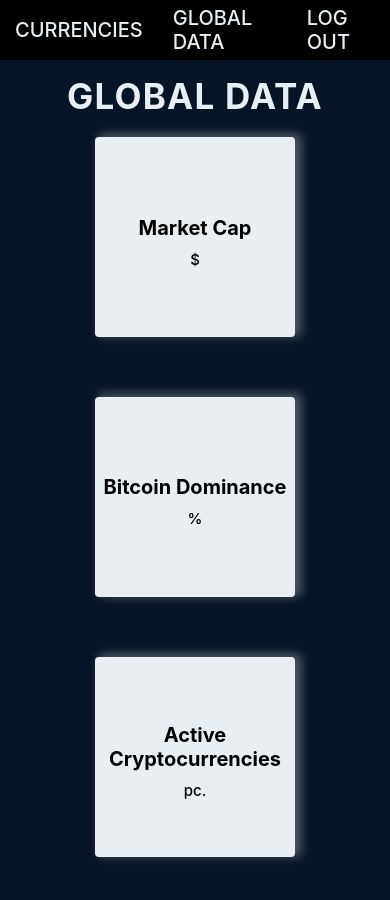
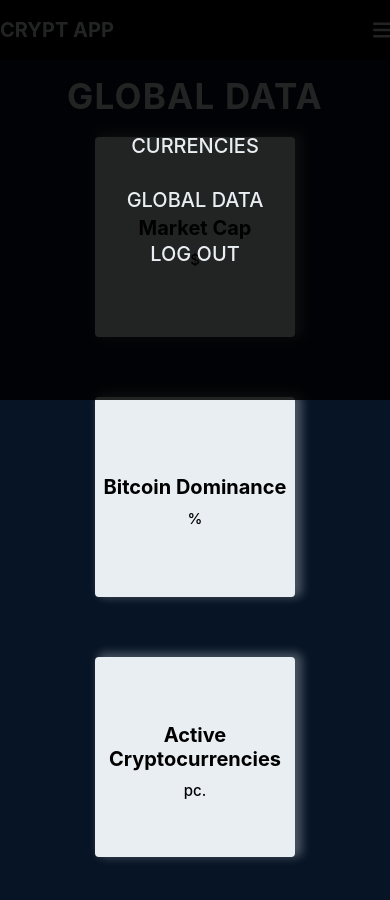
Before and after one commit to tamaskovacs0408/crypto_app, a React (Create React App) app: page /global in a window 390 px wide. Shown: the top 900 px of the page. Built offline with nearby package versions, Linux system fonts and the light colour scheme; no server answers.

Commit message:
Create hamburger menu

```diff
--- a/src/Components/MenuNav/css/index.css
+++ b/src/Components/MenuNav/css/index.css
@@ -4,15 +4,42 @@
   display: -webkit-box;
   display: -ms-flexbox;
   display: flex;
-  -webkit-box-pack: start;
-      -ms-flex-pack: start;
-          justify-content: flex-start;
+  -webkit-box-pack: justify;
+      -ms-flex-pack: justify;
+          justify-content: space-between;
   -webkit-box-align: center;
       -ms-flex-align: center;
           align-items: center;
   background-color: black;
 }
-.navbar .nav_link {
+.navbar .logo {
+  color: #E8EEF2;
+  font-size: 2rem;
+  text-transform: uppercase;
+}
+.navbar nav {
+  width: 100%;
+  height: 400px;
+  position: fixed;
+  top: 0;
+  left: 0;
+  display: -webkit-box;
+  display: -ms-flexbox;
+  display: flex;
+  -webkit-box-orient: vertical;
+  -webkit-box-direction: normal;
+      -ms-flex-direction: column;
+          flex-direction: column;
+  -webkit-box-pack: center;
+      -ms-flex-pack: center;
+          justify-content: center;
+  -webkit-box-align: center;
+      -ms-flex-align: center;
+          align-items: center;
+  background-color: rgba(0, 0, 0, 0.856);
+  z-index: 2;
+}
+.navbar nav .nav_link {
   text-decoration: none;
   color: #E8EEF2;
   margin: 15px;
@@ -22,16 +49,68 @@
   -webkit-transition: color 0.2s ease-in;
   transition: color 0.2s ease-in;
 }
-.navbar .nav_link:hover {
+.navbar nav .nav_link:hover {
   color: #FEC601;
 }
-.navbar .nav_link:active {
+.navbar nav .nav_link:active {
   color: #FEC601;
 }
-.navbar .nav_link:visited {
+.navbar nav .nav_link:visited {
   color: none;
 }
+.navbar .hamburger_icon {
+  color: #E8EEF2;
+  font-size: 2rem;
+  margin-left: 20px;
+}
 
-.navbar:last-child {
-  justify-items: flex-end;
+@media screen and (min-width: 992px) {
+  .navbar {
+    width: 100%;
+    height: 60px;
+    display: -webkit-box;
+    display: -ms-flexbox;
+    display: flex;
+    -webkit-box-pack: start;
+        -ms-flex-pack: start;
+            justify-content: flex-start;
+    -webkit-box-align: center;
+        -ms-flex-align: center;
+            align-items: center;
+    background-color: black;
+  }
+  .navbar .logo {
+    color: #E8EEF2;
+  }
+  .navbar nav {
+    -webkit-box-pack: end;
+        -ms-flex-pack: end;
+            justify-content: flex-end;
+    -webkit-box-orient: horizontal;
+    -webkit-box-direction: normal;
+        -ms-flex-direction: row;
+            flex-direction: row;
+  }
+  .navbar nav .nav_link {
+    text-decoration: none;
+    color: #E8EEF2;
+    margin: 15px;
+    font-size: 2rem;
+    font-weight: 500;
+    text-transform: uppercase;
+    -webkit-transition: color 0.2s ease-in;
+    transition: color 0.2s ease-in;
+  }
+  .navbar nav .nav_link:hover {
+    color: #FEC601;
+  }
+  .navbar nav .nav_link:active {
+    color: #FEC601;
+  }
+  .navbar nav .nav_link:visited {
+    color: none;
+  }
+  .navbar .navbar:last-child {
+    justify-items: flex-end;
+  }
 }
--- a/src/Components/MenuNav/index.jsx
+++ b/src/Components/MenuNav/index.jsx
@@ -1,10 +1,16 @@
-import React from "react";
+import React, { useState } from "react";
 import { Link } from "react-router-dom";
+import { FontAwesomeIcon } from "@fortawesome/react-fontawesome";
+import { faBars } from "@fortawesome/free-solid-svg-icons";
 import "./index.scss";
 
 export default function MenuNav() {
+  const [showNavbar, setshowNavbar] = useState(false);
+
   return (
     <div className="navbar">
+      <h2 className="logo">Crypt app</h2>
+      <nav>
         <Link className="nav_link" to="/menu">
           Currencies
         </Link>
@@ -14,6 +20,8 @@ export default function MenuNav() {
         <Link className="nav_link" to="/">
           Log out
         </Link>
+      </nav>
+      <FontAwesomeIcon className="hamburger_icon" icon={faBars}/>
     </div>
   );
 }
--- a/src/Components/MenuNav/index.scss
+++ b/src/Components/MenuNav/index.scss
@@ -1,3 +1,56 @@
+.navbar {
+  width: 100%;
+  height: 60px;
+  display: flex;
+  justify-content: space-between;
+  align-items: center;
+  background-color: black;
+
+  .logo {
+    color: #E8EEF2;
+    font-size: 2rem;
+    text-transform: uppercase;
+  }
+  nav {
+    width: 100%;
+    height: 400px;
+    position: fixed;
+    top: 0;
+    left: 0;
+    display: flex;
+    flex-direction: column;
+    justify-content: center;
+    align-items: center;
+    background-color: rgba(0, 0, 0, 0.856);
+    z-index: 2;
+    .nav_link {
+      text-decoration: none;
+      color: #E8EEF2;
+      margin: 15px;
+      font-size: 2rem;
+      font-weight: 500;
+      text-transform: uppercase;
+      transition: color 0.2s ease-in;
+    }
+    .nav_link:hover {
+      color: #FEC601;
+      //text-shadow: 1px 0px 1px white;
+    }
+    .nav_link:active {
+      color: #FEC601;
+    }
+    .nav_link:visited {
+      color: none;
+    }
+  }
+  .hamburger_icon {
+    color: #E8EEF2;
+    font-size: 2rem;
+    margin-left: 20px;
+  }
+  }
+
+  @media screen and (min-width: 992px){
     .navbar {
       width: 100%;
       height: 60px;
@@ -6,6 +59,12 @@
       align-items: center;
       background-color: black;
 
+      .logo {
+        color: #E8EEF2;
+      }
+      nav {
+        justify-content: flex-end;
+        flex-direction: row;
         .nav_link {
           text-decoration: none;
           color: #E8EEF2;
@@ -29,3 +88,5 @@
       .navbar:last-child {
         justify-items: flex-end;
       }
+      }
+  }
```
Lines whose indentation alone changed are shown as unchanged.
